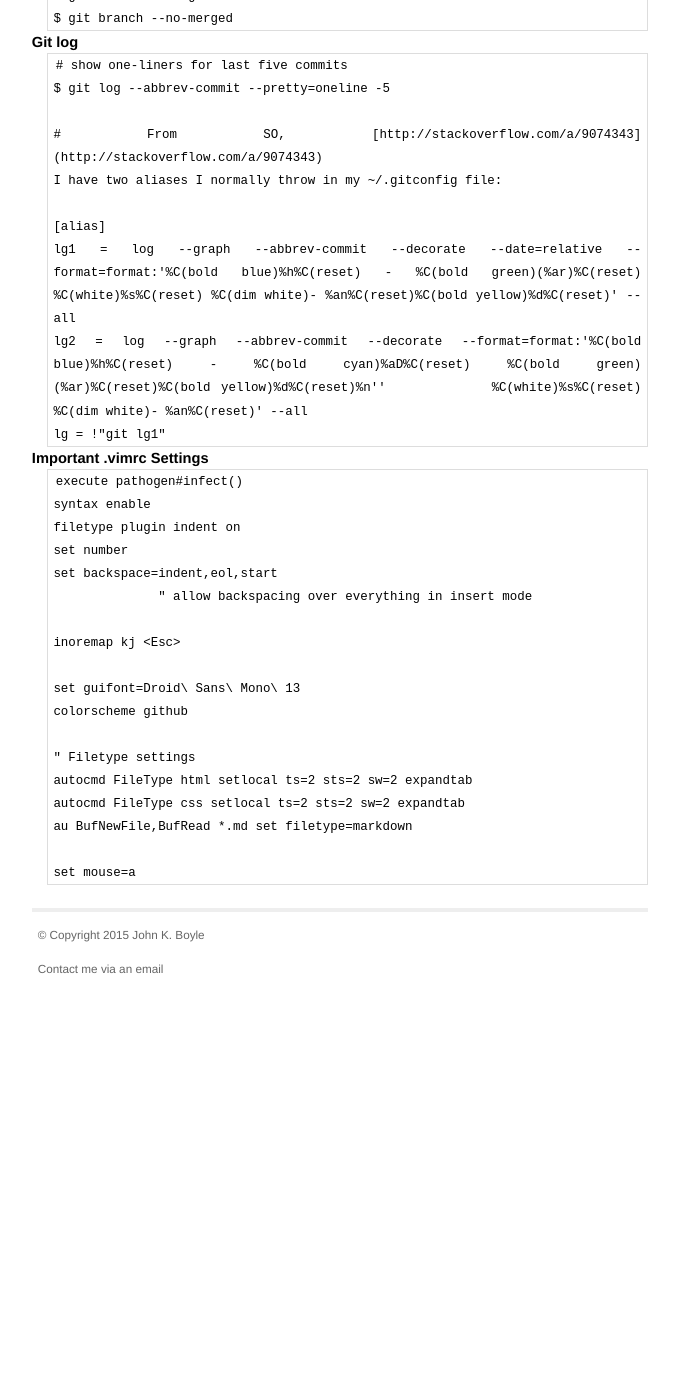
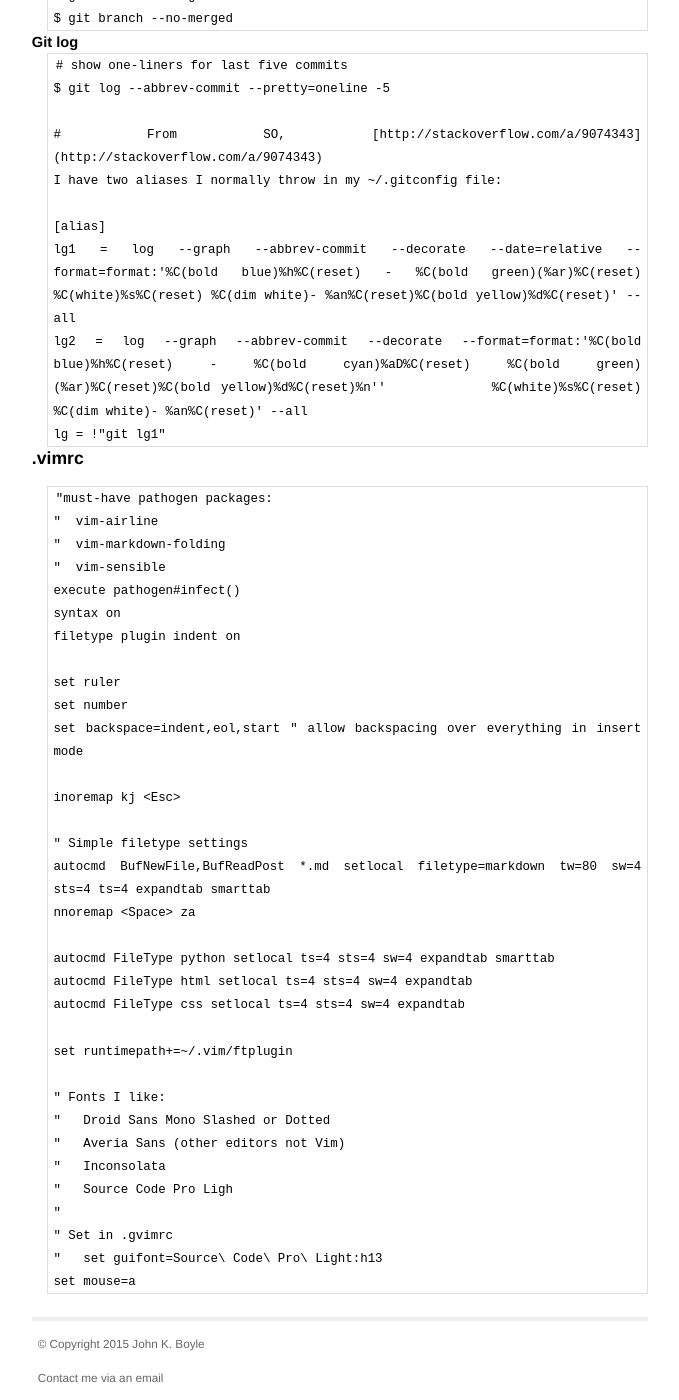
Before and after one commit to kebno/kebno.github.io, a Jekyll site: the page built from _notes/misc.md, in a window 1280 px wide and 1400 px high, scrolled down 7456 px. Shown: the whole window, without its empty margins (300-979 px from the left). Built offline with Jekyll 4.4.1, drawn with Linux system fonts in a browser that asks for light colours; before the commit the page ends 8448 px from its top, so only the background shows below that.

Commit message:
add latest .vimrc to misc

```diff
--- a/_notes/misc.md
+++ b/_notes/misc.md
@@ -384,23 +384,37 @@ Hope this helps.
     lg2 = log --graph --abbrev-commit --decorate --format=format:'%C(bold blue)%h%C(reset) - %C(bold cyan)%aD%C(reset) %C(bold green)(%ar)%C(reset)%C(bold yellow)%d%C(reset)%n''          %C(white)%s%C(reset) %C(dim white)- %an%C(reset)' --all
     lg = !"git lg1"
 
-### Important .vimrc Settings
+# .vimrc
+    "must-have pathogen packages:
+    "  vim-airline
+    "  vim-markdown-folding
+    "  vim-sensible
+    execute pathogen#infect()
+    syntax on
+    filetype plugin indent on
 
-    execute pathogen#infect()
-    syntax enable
-    filetype plugin indent on
+    set ruler
     set number
-    set backspace=indent,eol,start
-                  " allow backspacing over everything in insert mode
+    set backspace=indent,eol,start " allow backspacing over everything in insert mode
 
     inoremap kj <Esc>
 
-    set guifont=Droid\ Sans\ Mono\ 13
-    colorscheme github
+    " Simple filetype settings
+    autocmd BufNewFile,BufReadPost *.md setlocal filetype=markdown tw=80 sw=4 sts=4 ts=4 expandtab smarttab
+    nnoremap <Space> za
 
-    " Filetype settings
-    autocmd FileType html setlocal ts=2 sts=2 sw=2 expandtab
-    autocmd FileType css setlocal ts=2 sts=2 sw=2 expandtab
-    au BufNewFile,BufRead *.md set filetype=markdown
+    autocmd FileType python setlocal ts=4 sts=4 sw=4 expandtab smarttab
+    autocmd FileType html setlocal ts=4 sts=4 sw=4 expandtab
+    autocmd FileType css setlocal ts=4 sts=4 sw=4 expandtab
 
+    set runtimepath+=~/.vim/ftplugin
+
+    " Fonts I like:
+    "   Droid Sans Mono Slashed or Dotted
+    "   Averia Sans (other editors not Vim)
+    "   Inconsolata
+    "   Source Code Pro Ligh
+    "
+    " Set in .gvimrc
+    "   set guifont=Source\ Code\ Pro\ Light:h13
     set mouse=a
```
